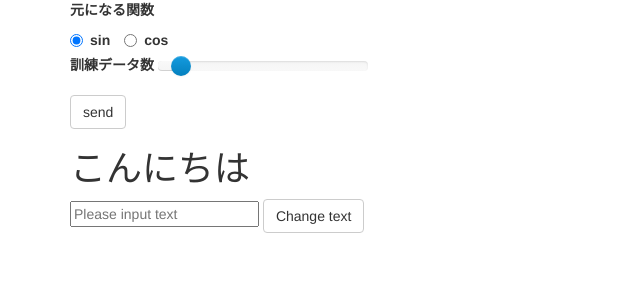
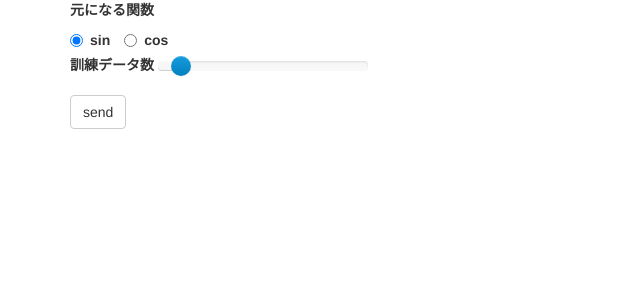
Before and after one commit to piruty-joy/square_error_app, a Flask app: page / in a window 1280 px wide. Shown: the top 300 px of the page, without its empty margins (0-640 px from the left). Run offline with Flask 2, Linux system fonts and the light colour scheme; some libraries are stand-ins or nearby versions.

Commit message:
不要なコメントを削除

```diff
--- a/app.py
+++ b/app.py
@@ -1,39 +1,15 @@
 # coding: utf-8
 
-from flask import Flask, send_file, render_template, request, jsonify
+import random
+import string
+
 import numpy as np
-from matplotlib import pyplot
-import string
-import random
+from flask import Flask, send_file, render_template, request
+
 import TempImage
 import square_error
-import json
-
 
 app = Flask(__name__)
-
-
-def plot(image):
-	x = np.linspace(0, 10)
-	y = np.sin(x)
-	pyplot.plot(x, y)
-	pyplot.savefig(image, format('png'))
-
-
-@app.route('/image')
-def error_graph():
-	image = square_error.make_picture()
-	chars = string.digits + string.ascii_letters
-	img_name = ''.join(random.choice(chars) for i in range(64)) + '.png'
-
-	with TempImage.TempImage(img_name, image) as img:
-		img.create_png()
-		return send_file(img_name, mimetype='image/png')
-
-
-@app.route('/start')
-def show_start_page():
-	return render_template('index.html')
 
 
 @app.route('/show', methods=['POST'])
@@ -46,27 +22,12 @@ def show():
 
 	with TempImage.TempImage(img_name, image) as img:
 		img.create_png()
-		# return render_template('index.html', img_path=img_name)
 		return send_file(img_name, mimetype='image/png')
-	# image.savefig('static/image/' + img_name)
-	# return render_template('index.html', img_path=img_name)
-
-
-@app.route('/postText', methods=['POST'])
-def lower_conversion():
-	text = request.json['text']
-	if "ping" in text:
-		return_data = {"result": "pong"}
-		return jsonify(ResultSet=json.dumps(return_data))
-	lower_text = text.lower()
-	print(lower_text)
-	return_data = {"result": lower_text}
-	return jsonify(ResultSet=json.dumps(return_data))
 
 
 @app.route('/')
 def index():
-	return render_template('index.html', img_path='bag.jpg')
+	return render_template('index.html')
 
 
 if __name__ == '__main__':
--- a/static/js/app.js
+++ b/static/js/app.js
@@ -1,28 +1,9 @@
 $(window).load(init());
 
 function init() {
-    $("#button").click(function() {
-        var textData = JSON.stringify({"text":$("#input-text").val()});
-        $.ajax({
-            type:'POST',
-            url:'/postText',
-            data:textData,
-            contentType:'application/json',
-            success:function(data) {
-                var result =JSON.parse(data.ResultSet).result;
-                $("#hello").text(result);
-            }
-        });
-        return false;
-    });
-
     $('#num').slider({
         formatter: function(value) {
             return 'Current value: ' + value;
         }
     });
 }
-
-//function changeValue(value) {
-//    document.getElementById("val").innerHTML = value;
-//}
--- a/templates/index.html
+++ b/templates/index.html
@@ -18,22 +18,10 @@
         <div class="form-group">
             <label>訓練データ数</label>
             <input type="text" id="num" name="num" data-slider-min="10" data-slider-max="100" data-slider-step="1" data-slider-value="20">
-            <!--<input type="text" name="num" min="10" max="100" step="1" value="20" onchange="changeValue(this.value)">-->
-            <!--<span id="val">20</span>-->
         </div>
         <button type="submit" class="btn btn-default">send</button>
     </form>
 
-    <h1 id="hello">こんにちは</h1>
-    <input type="text" id="input-text" placeholder="Please input text">
-    <button id="button" class="btn btn-default">Change text</button>
-
-    <!--<hr />-->
-    <!--{% if img_path %}-->
-        <!--&lt;!&ndash;<img src="../static/image/{{img_path}}" alt="plot image">&ndash;&gt;-->
-        <!--<img src="{{img_path}}" alt="plot image">-->
-    <!--{% endif %}-->
-
 </div>
 
 {% endblock %}
```
Also changed, not shown: square_error.py (+0 -7 lines).
